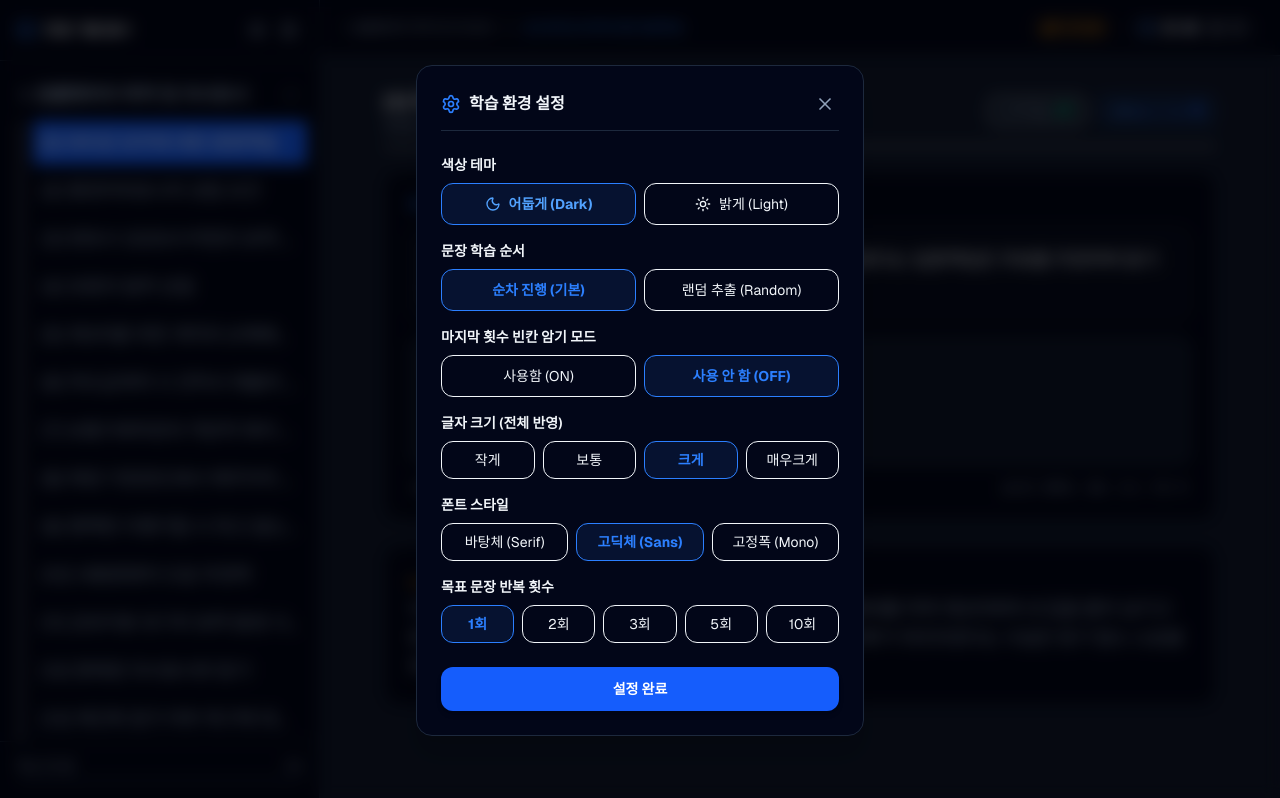
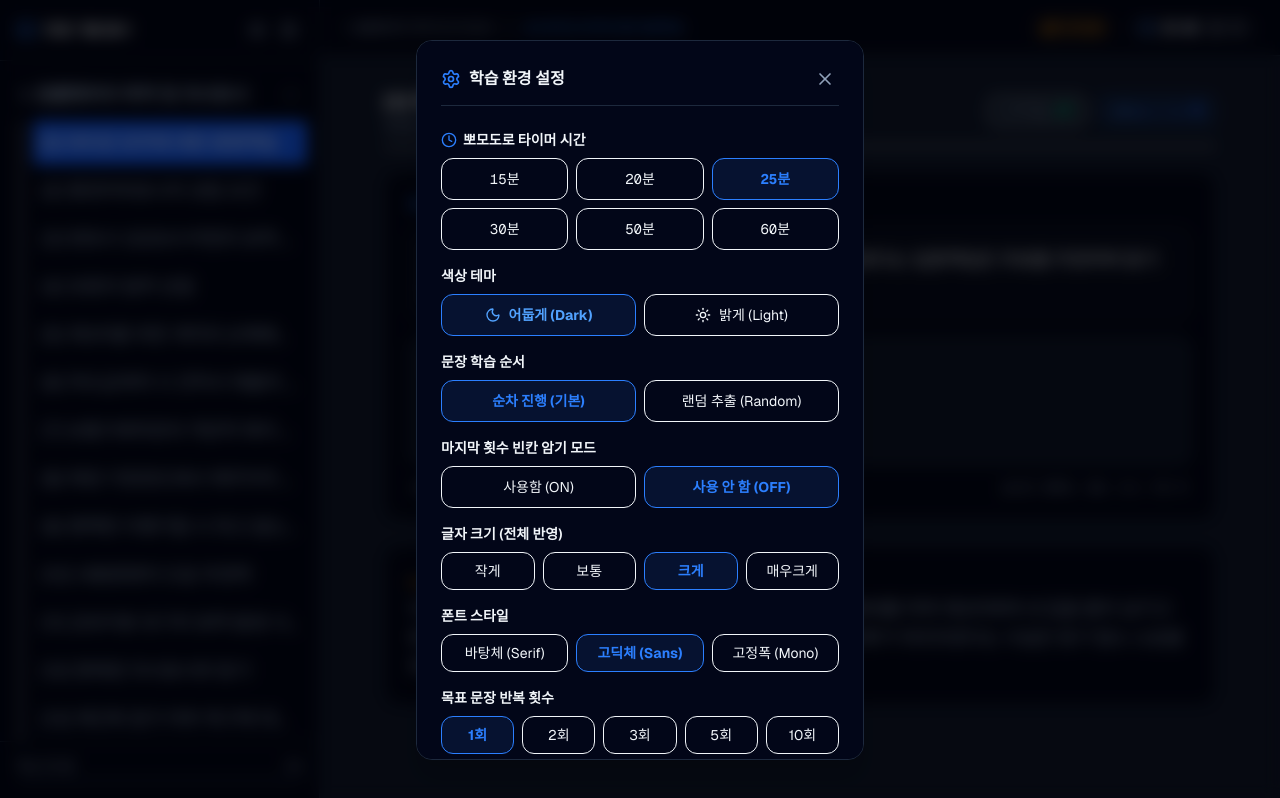
Before and after one commit to forzakr/my-transcription-app, a Next.js app: page / in a window 1280 px wide. Both pictures are taken after a click on the button 257 px from the left and 30 px from the top of the page. Built offline with nearby package versions, Linux system fonts and the light colour scheme.

Commit message:
Feat: 뽀모도로 타이머 시간 설정 기능 추가

```diff
--- a/app/page.js
+++ b/app/page.js
@@ -34,7 +34,7 @@ export default function TranscriptionApp() {
   const [userInput, setUserInput] = useState('');
   const [completedItems, setCompletedItems] = useState({});
 
-  // ★ 문장별 누적 필사 횟수 저장 { "item-1-1": 5, "item-1-2": 12, ... }
+  // 문장별 누적 필사 횟수 저장 { "item-1-1": 5, "item-1-2": 12, ... }
   const [itemStudyCounts, setItemStudyCounts] = useState({});
 
   // 정확도 및 상태 제어
@@ -46,7 +46,7 @@ export default function TranscriptionApp() {
   const [targetRepeatCount, setTargetRepeatCount] = useState(1);
   const [currentRepeatCount, setCurrentRepeatCount] = useState(0);
 
-  // ★ 데스크톱 사이드바 접기/열기 상태
+  // 데스크톱 사이드바 접기/열기 상태
   const [isSidebarVisible, setIsSidebarVisible] = useState(true);
 
   // 모바일 UI & 설정 모달
@@ -58,7 +58,7 @@ export default function TranscriptionApp() {
   const [fontFamily, setFontFamily] = useState('font-sans'); // 고딕체
   const [fontSize, setFontSize] = useState('text-lg'); // 크게
 
-  // ★ 랜덤 학습 모드 설정 (On/Off)
+  // 랜덤 학습 모드 설정 (On/Off)
   const [isRandomMode, setIsRandomMode] = useState(false);
 
   // 빈칸 암기모드 설정
@@ -68,7 +68,8 @@ export default function TranscriptionApp() {
   // 힌트 보기 상태
   const [showHint, setShowHint] = useState(false);
 
-  // 타이머 & 인출 속도
+  // ★ [신규] 뽀모도로 타이머 목표 시간 설정 (기본값: 25분)
+  const [targetTimerMinutes, setTargetTimerMinutes] = useState(25);
   const [timer, setTimer] = useState(25 * 60);
   const [isTimerRunning, setIsTimerRunning] = useState(false);
   const [startTime, setStartTime] = useState(null);
@@ -131,17 +132,24 @@ export default function TranscriptionApp() {
     }
   }, []);
 
-  // 뽀모도로 타이머
+  // 뽀모도로 타이머 동작
   useEffect(() => {
     let interval = null;
     if (isTimerRunning && timer > 0) {
       interval = setInterval(() => setTimer(t => t - 1), 1000);
     } else if (timer === 0) {
       setIsTimerRunning(false);
-      alert('25분 몰입 세션이 완료되었습니다!');
+      alert(`${targetTimerMinutes}분 몰입 세션이 완료되었습니다!`);
     }
     return () => clearInterval(interval);
-  }, [isTimerRunning, timer]);
+  }, [isTimerRunning, timer, targetTimerMinutes]);
+
+  // ★ 타이머 분 설정 변경 시 즉시 카운트다운 초기화
+  const handleTimerMinutesChange = (mins) => {
+    setTargetTimerMinutes(mins);
+    setTimer(mins * 60);
+    setIsTimerRunning(false);
+  };
 
   // 실시간 입력 처리
   const handleInputChange = (e) => {
@@ -180,13 +188,11 @@ export default function TranscriptionApp() {
   // 다음 문장 결정 함수 (순차 vs 랜덤)
   const getNextItemId = () => {
     if (isRandomMode) {
-      // 나 자신을 제외한 아이템 중 랜덤 선택
       const otherItems = allItems.filter(item => item.id !== selectedItemId);
       if (otherItems.length === 0) return selectedItemId;
       const randomIndex = Math.floor(Math.random() * otherItems.length);
       return otherItems[randomIndex].id;
     } else {
-      // 순차 선택
       const currentIndex = allItems.findIndex(item => item.id === selectedItemId);
       if (currentIndex < allItems.length - 1) {
         return allItems[currentIndex + 1].id;
@@ -201,7 +207,6 @@ export default function TranscriptionApp() {
       e.preventDefault();
 
       if (isPass && currentItem) {
-        // ★ 1회 따라입력 완수 시마다 누적 카운트 증가 및 localStorage 저장
         const currentCount = itemStudyCounts[currentItem.id] || 0;
         const newCounts = { ...itemStudyCounts, [currentItem.id]: currentCount + 1 };
         setItemStudyCounts(newCounts);
@@ -216,7 +221,6 @@ export default function TranscriptionApp() {
           setIsPass(false);
           setShowHint(false);
         } else {
-          // 목표 횟수 달성 시 완료
           const updatedProgress = { ...completedItems, [currentItem.id]: true };
           setCompletedItems(updatedProgress);
           localStorage.setItem('transcription_progress', JSON.stringify(updatedProgress));
@@ -286,7 +290,7 @@ export default function TranscriptionApp() {
         </button>
       </div>
 
-      {/* 1. 사이드바 (트리 목차) - ★ 접기/열기 버튼 반영 및 목차 폰트 크기 연동 */}
+      {/* 1. 사이드바 (트리 목차) */}
       {isSidebarVisible && (
         <aside
           className={`fixed md:static top-14 md:top-0 bottom-0 left-0 z-30 w-72 md:w-80 border-r flex flex-col transition-all duration-300 ${bgSidebar} ${
@@ -307,7 +311,6 @@ export default function TranscriptionApp() {
               >
                 <Settings className="w-4 h-4" />
               </button>
-              {/* 사이드바 숨기기 버튼 */}
               <button
                 onClick={() => setIsSidebarVisible(false)}
                 className={`p-1.5 rounded-lg hover:bg-slate-800/20 transition ${textMuted}`}
@@ -348,7 +351,6 @@ export default function TranscriptionApp() {
                         >
                           <span className="truncate">{item.title}</span>
                           <div className="flex items-center gap-1.5 shrink-0">
-                            {/* 독립적인 누적 학습 횟수 표시 */}
                             {totalCount > 0 && (
                               <span className={`px-1.5 py-0.5 rounded-full text-[10px] font-mono ${
                                 isSelected ? 'bg-blue-700 text-blue-100' : 'bg-slate-800 text-slate-300'
@@ -393,7 +395,6 @@ export default function TranscriptionApp() {
 
         <header className={`h-14 border-b border-inherit px-4 md:px-6 flex items-center justify-between shrink-0 ${bgSidebar}`}>
           <div className="flex items-center gap-3">
-            {/* 데스크톱 사이드바 열기 버튼 (숨겨져 있을 때만 표시) */}
             {!isSidebarVisible && (
               <button
                 onClick={() => setIsSidebarVisible(true)}
@@ -413,7 +414,6 @@ export default function TranscriptionApp() {
           </div>
 
           <div className="flex items-center justify-between w-full md:w-auto gap-4">
-            {/* 학습 모드 지표 (순차 vs 랜덤) */}
             {isRandomMode && (
               <div className="flex items-center gap-1 text-xs bg-purple-500/10 text-purple-400 px-2.5 py-1 rounded-full font-medium">
                 <Shuffle className="w-3 h-3" />
@@ -426,13 +426,21 @@ export default function TranscriptionApp() {
               <span>{retrievalSpeed} 자/분</span>
             </div>
 
+            {/* 타이머 컨트롤 */}
             <div className="flex items-center gap-2 text-xs bg-slate-500/10 px-3 py-1 rounded-full">
               <Clock className="w-3.5 h-3.5 text-blue-500" />
               <span className="font-mono font-bold">{formatTime(timer)}</span>
-              <button onClick={() => setIsTimerRunning(!isTimerRunning)} className="hover:text-blue-500 transition ml-1">
+              <button onClick={() => setIsTimerRunning(!isTimerRunning)} className="hover:text-blue-500 transition ml-1" title={isTimerRunning ? "일시정지" : "시작"}>
                 {isTimerRunning ? <Pause className="w-3.5 h-3.5" /> : <Play className="w-3.5 h-3.5" />}
               </button>
-              <button onClick={() => { setIsTimerRunning(false); setTimer(25 * 60); }} className="hover:text-slate-400 transition">
+              <button
+                onClick={() => {
+                  setIsTimerRunning(false);
+                  setTimer(targetTimerMinutes * 60);
+                }}
+                className="hover:text-slate-400 transition"
+                title="타이머 리셋"
+              >
                 <RotateCcw className="w-3 h-3" />
               </button>
             </div>
@@ -450,13 +458,11 @@ export default function TranscriptionApp() {
             </div>
 
             <div className="flex items-center gap-3 self-start sm:self-auto">
-              {/* 단율 문장 총 학습 횟수 */}
               <div className="bg-slate-500/10 px-3 py-1.5 rounded-lg border border-inherit text-xs font-medium">
                 <span className={textMuted}>누적 학습: </span>
                 <span className="font-bold text-emerald-500 font-mono">{itemStudyCounts[currentItem?.id] || 0}회</span>
               </div>
 
-              {/* 현재 목표 내 진행 횟수 */}
               <div className="bg-blue-500/10 px-3 py-1.5 rounded-lg border border-blue-500/20 text-xs">
                 <span className="text-blue-500 font-medium">진행: </span>
                 <span className="font-bold text-blue-600 dark:text-blue-400 font-mono text-sm">
@@ -473,7 +479,6 @@ export default function TranscriptionApp() {
                 {isBlankModeActive ? '원문 (빈칸 암기 모드)' : '법리 원문'}
               </span>
 
-              {/* 힌트 보기 버튼 */}
               {isBlankModeActive && (
                 <button
                   onMouseDown={() => setShowHint(true)}
@@ -542,7 +547,7 @@ export default function TranscriptionApp() {
             </div>
           </div>
 
-          {/* ★ 1:1 사례 적용 카드 (폰트 스타일 및 크기 설정 연동) */}
+          {/* 1:1 사례 적용 카드 */}
           <div className={`p-4 md:p-6 rounded-2xl border ${bgCard} space-y-2`}>
             <span className="text-xs font-bold text-amber-500 uppercase tracking-wider">1:1 사례 적용</span>
             <p className={`leading-relaxed ${textMuted} ${fontFamily} ${fontSize}`}>
@@ -556,7 +561,7 @@ export default function TranscriptionApp() {
       {/* 3. 환경 설정 모달 */}
       {isSettingsOpen && (
         <div className="fixed inset-0 z-50 flex items-center justify-center p-4 bg-black/60 backdrop-blur-sm">
-          <div className={`w-full max-w-md p-6 rounded-2xl border shadow-xl ${bgCard} space-y-6`}>
+          <div className={`w-full max-w-md p-6 rounded-2xl border shadow-xl ${bgCard} space-y-6 max-h-[90vh] overflow-y-auto`}>
             <div className="flex items-center justify-between border-b border-inherit pb-3">
               <h3 className="font-bold text-base flex items-center gap-2">
                 <Settings className="w-5 h-5 text-blue-500" /> 학습 환경 설정
@@ -567,6 +572,26 @@ export default function TranscriptionApp() {
             </div>
 
             <div className="space-y-4 text-xs md:text-sm">
+
+              {/* ★ [신규] 뽀모도로 타이머 목표 시간 설정 */}
+              <div className="space-y-2">
+                <label className="font-semibold block flex items-center gap-1.5">
+                  <Clock className="w-4 h-4 text-blue-500" /> 뽀모도로 타이머 시간
+                </label>
+                <div className="grid grid-cols-3 gap-2">
+                  {[15, 20, 25, 30, 50, 60].map((mins) => (
+                    <button
+                      key={mins}
+                      onClick={() => handleTimerMinutesChange(mins)}
+                      className={`p-2.5 rounded-xl border text-center font-mono transition ${
+                        targetTimerMinutes === mins ? 'border-blue-500 bg-blue-500/10 font-bold text-blue-500' : 'border-inherit'
+                      }`}
+                    >
+                      {mins}분
+                    </button>
+                  ))}
+                </div>
+              </div>
 
               {/* 테마 설정 */}
               <div className="space-y-2">
@@ -591,7 +616,7 @@ export default function TranscriptionApp() {
                 </div>
               </div>
 
-              {/* ★ 학습 순서 방식 (순차 vs 랜덤) */}
+              {/* 학습 순서 방식 (순차 vs 랜덤) */}
               <div className="space-y-2">
                 <label className="font-semibold block">문장 학습 순서</label>
                 <div className="grid grid-cols-2 gap-2">
```
